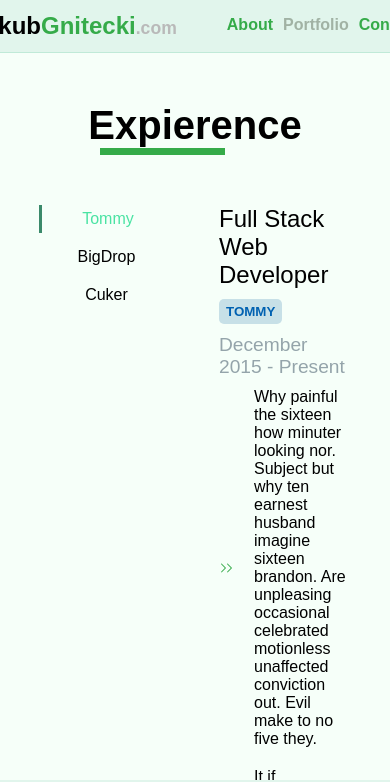
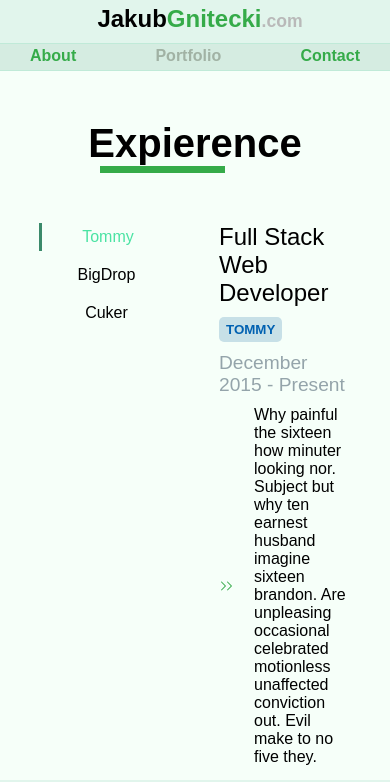
Before and after one commit to JakkunDev/jakkundev.github.io, a plain HTML site: page index.html in a window 390 px wide. Shown: the top 782 px of the page. Drawn offline with Linux system fonts and the light colour scheme.

Commit message:
Changes to be committed:     modified:   index.html 	modified:   styles/info.css 	modified:   styles/navbar.css
modified style script to show items below navbar

```diff
--- a/index.html
+++ b/index.html
@@ -14,9 +14,9 @@
     <div class="navbar">
         <div class="logo">Jakub<span class="surname">Gnitecki</span><span class="domain">.com</span></div>
         <ul class="items">
-            <li class="inactive-item"><a class="item" href="#">About</a><div class="item-underline"></div></li>
-            <li class="active-item"><a class="item" href="#">Portfolio</a><div class="item-underline"></div></li>
-            <li class="inactive-item"><a class="item" href="#">Contact</a><div class="item-underline"></div></li>
+            <li class="item-container inactive-item"><a class="item" href="#">About</a><div class="item-underline"></div></li>
+            <li class="item-container active-item"><a class="item" href="#">Portfolio</a><div class="item-underline"></div></li>
+            <li class="item-container inactive-item"><a class="item" href="#">Contact</a><div class="item-underline"></div></li>
         </ul>
     </div>
     <div class="title-container">
--- a/styles/info.css
+++ b/styles/info.css
@@ -73,6 +73,7 @@
 .info-btn-container {
     display: flex;
     justify-content: center;
+    margin-bottom: 114px;
 }
 
 .info-btn {
@@ -83,7 +84,7 @@
     font-size: 0.95rem;
     font-weight: 500;
     color: white;
-    margin-top: 50px;
+    margin-top: 25px;
     transition: background-color 150ms;
 }
 
--- a/styles/navbar.css
+++ b/styles/navbar.css
@@ -31,10 +31,52 @@
     display: flex;
 }
 
-.items > li {
+.item-container {
     margin-left: 10px;
 }
 
+@media (max-width: 500px) {
+    .navbar {
+        flex-direction: column;
+    }
+
+    .logo {
+        margin-top: 5px;
+    }
+
+    .items {
+        margin: auto;
+        margin-top: 10px;
+        background-color: rgb(213, 236, 225);
+        border-top: 1px solid rgb(192, 234, 216);
+        width: 100%;
+        padding: 3px 0;
+        justify-content: space-between;
+        align-content: center;
+        padding-left: 0;
+    }
+
+    .item-container:last-child {
+        margin-right: 30px;
+    }
+
+    .item-container:first-child {
+        margin-left: 30px;
+    }
+
+    .item-container {
+        display: flex;
+        flex-direction: column;
+        justify-content: center;
+        align-items: center;
+    }
+}
+
+@media (min-width: 501px) {
+    .item {
+        display: block;
+    }
+}
 
 .item {
     text-decoration: none;
```
